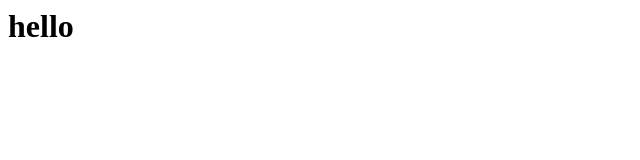
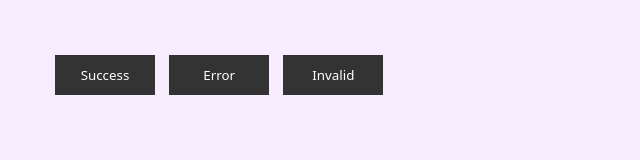
Before and after one commit to Sanjay-S-13/JS_Utilities, a plain HTML site: page ToastNotification/index.html in a window 1280 px wide. Shown: the whole page, without its empty margins (0-640 px from the left). Drawn offline with Linux system fonts and the light colour scheme.

Commit message:
ButtonsWithCSS

```diff
--- a/ToastNotification/index.html
+++ b/ToastNotification/index.html
@@ -1 +1,14 @@
-<h1>hello</h1>
+<!DOCTYPE html>
+<html>
+<head>
+    <title>ToastNotification</title>
+    <link rel="stylesheet" href="styles.css">
+</head>
+<body>
+    <div class="buttons">
+        <button>Success</button>
+        <button>Error</button>
+        <button>Invalid</button>
+    </div>
+</body>
+</html>
--- /dev/null
+++ b/ToastNotification/styles.css
@@ -0,0 +1,22 @@
+*{
+    margin:0;
+    padding: 0;
+    font-family: system-ui, -apple-system, BlinkMacSystemFont, 'Segoe UI', Roboto, Oxygen, Ubuntu, Cantarell, 'Open Sans', 'Helvetica Neue', sans-serif;
+    box-sizing: border-box;
+}
+body{
+    background: #f7edff;
+}
+.buttons{
+    margin: 50px;
+}
+.buttons button{
+    background: #333;
+    color: #fff;
+    border: 0;
+    outline: 0;
+    width: 100px;
+    height: 40px;
+    margin: 5px;
+    cursor: pointer;
+}
```
